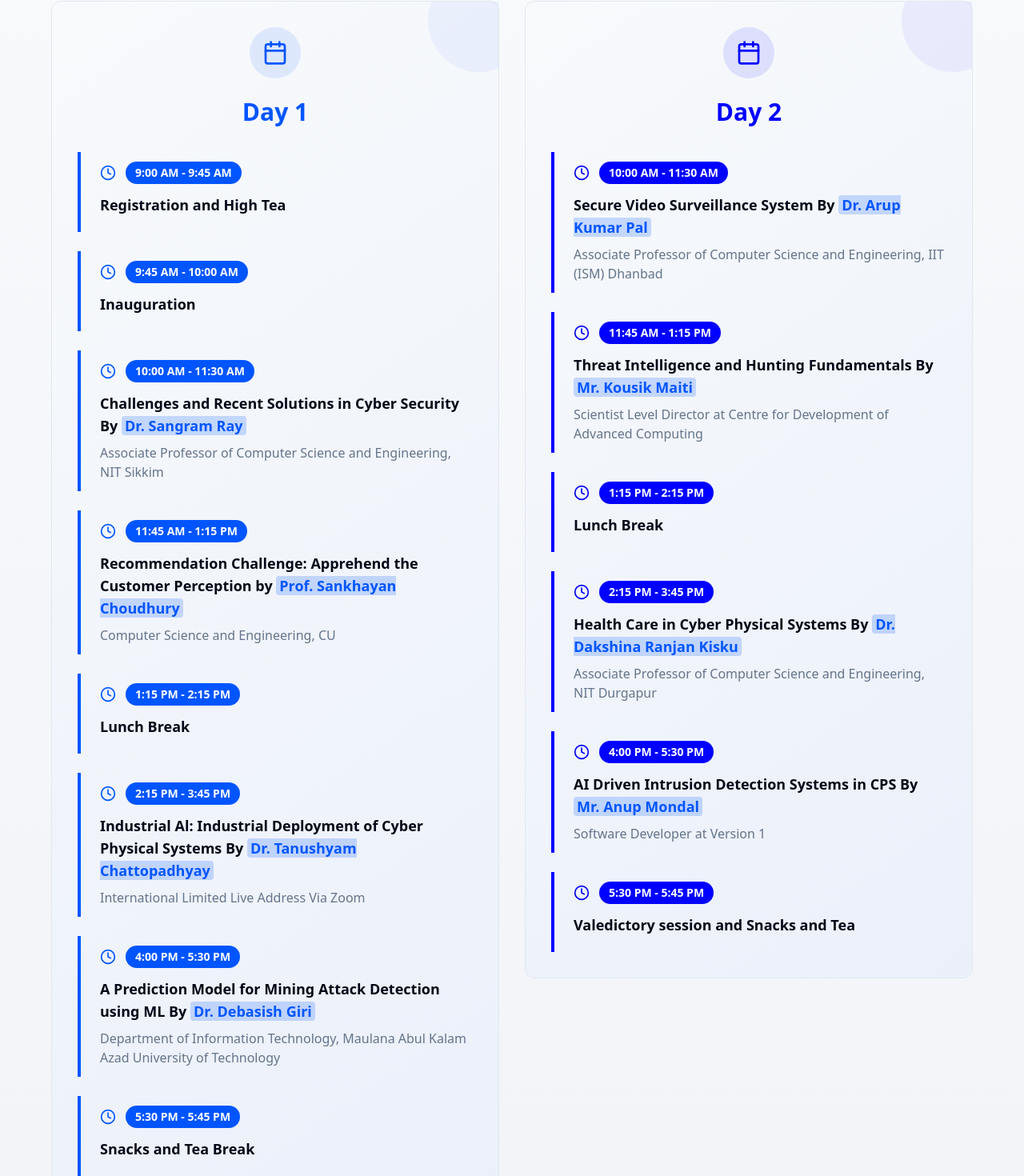
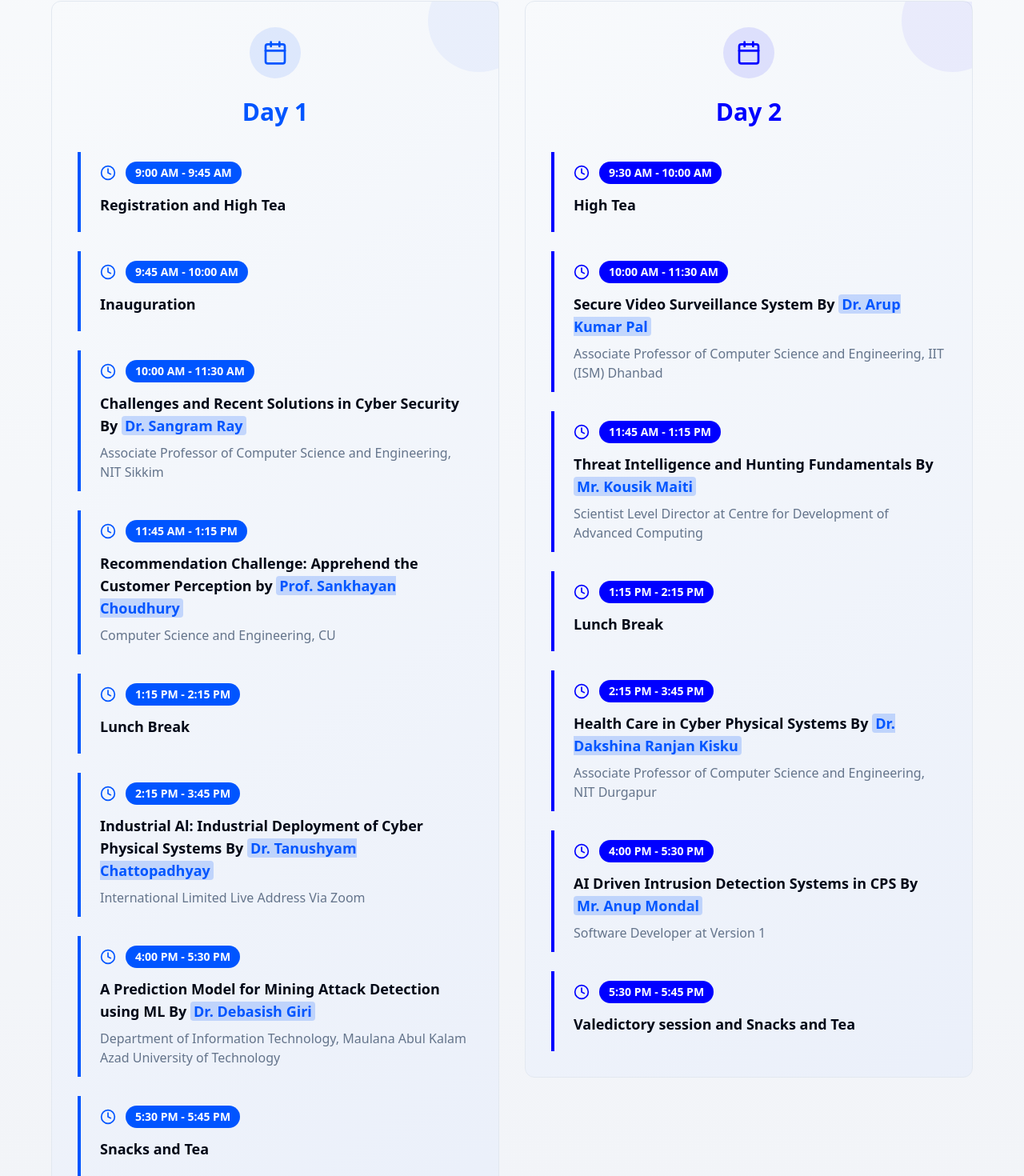
Before and after one commit to leo-soumyajit/seminar-website-it-dept, a React (Vite) app: page / in a window 1280 px wide. Shown: the part 4599-6069 px from the top of the page at 80% size. Built offline with nearby package versions, Linux system fonts and the light colour scheme.

Commit message:
schedule changes

```diff
--- a/src/data/content.ts
+++ b/src/data/content.ts
@@ -92,13 +92,14 @@ export const content = {
   { time: "1:15 PM - 2:15 PM", topic: "Lunch Break", speaker: "" },
   { time: "2:15 PM - 3:45 PM", topic: "Industrial Al: Industrial Deployment of Cyber Physical Systems By Dr. Tanushyam Chattopadhyay", speaker: "International Limited Live Address Via Zoom" },
   { time: "4:00 PM - 5:30 PM", topic: "A Prediction Model for Mining Attack Detection using ML By Dr. Debasish Giri", speaker: "Department of Information Technology, Maulana Abul Kalam Azad University of Technology" },
-  { time: "5:30 PM - 5:45 PM", topic: "Snacks and Tea Break", speaker: "" }
+  { time: "5:30 PM - 5:45 PM", topic: "Snacks and Tea", speaker: "" }
 ]
 
       },
       day2: {
         title: "Day 2",
         sessions: [
+  { time: "9:30 AM - 10:00 AM", topic: "High Tea", speaker: "" },
   { time: "10:00 AM - 11:30 AM", topic: "Secure Video Surveillance System By Dr. Arup Kumar Pal", speaker: "Associate Professor of Computer Science and Engineering, IIT (ISM) Dhanbad" },
   { time: "11:45 AM - 1:15 PM", topic: "Threat Intelligence and Hunting Fundamentals By Mr. Kousik Maiti", speaker: "Scientist Level Director at Centre for Development of Advanced Computing" },
   { time: "1:15 PM - 2:15 PM", topic: "Lunch Break", speaker: "" },
@@ -240,12 +241,13 @@ export const content = {
           { time: "দুপুর ১:১৫ - ২:১৫", topic: "মধ্যাহ্ন বিরতি", speaker: "" },
           { time: "দুপুর ২:১৫ - ৩:৪৫", topic: "ইন্ডাস্ট্রিয়াল এআই: ইন্ডাস্ট্রিয়াল ডিপ্লয়মেন্ট অফ সাইবার ফিজিক্যাল সিস্টেমস - ডঃ তনুশ্যাম চট্টোপাধ্যায়", speaker: "সিরিয়াস ডিজিটেক ইন্টারন্যাশনাল লিমিটেড (আদানি আইএইচসি যৌথ উদ্যোগ)" },
           { time: "বিকাল ৪:০০ - ৫:৩০", topic: "এ প্রেডিকশন মডেল ফর মিশিং অ্যাটাক ডিটেকশন ইউজিং এমএল - ডঃ দেবাশিস গিরি", speaker: "ইনফরমেশন টেকনোলজি বিভাগ, মৌলানা আবুল কালাম আজাদ প্রযুক্তি বিশ্ববিদ্যালয়" },
-          { time: "বিকাল ৫:৩০ - ৫:৪৫", topic: "নাস্তা এবং চা বিরতি", speaker: "" }
+          { time: "বিকাল ৫:৩০ - ৫:৪৫", topic: "নাস্তা এবং চা", speaker: "" }
         ]
       },
       day2: {
         title: "দ্বিতীয় দিন",
         sessions: [
+          { time: "সকাল ৯:৩০ - ১০:০০", topic: "হাই টি", speaker: "" },
           { time: "সকাল ১০:০০ - ১১:৩০", topic: "সিকিওর ভিডিও সারভেইল্যান্স সিস্টেম - ডঃ অরূপ কুমার পাল", speaker: "সহযোগী অধ্যাপক কম্পিউটার সায়েন্স অ্যান্ড ইঞ্জিনিয়ারিং বিভাগ, আইআইটি, ধানবাদ" },
           { time: "সকাল ১১:৪৫ - দুপুর ১:১৫", topic: "থ্রেট ইন্টেলিজেন্স অ্যান্ড হান্টিং ফান্ডামেন্টালস - শ্রী কৌশিক মাইতি", speaker: "সেন্টার ফর ডেভেলপমেন্ট অফ অ্যাডভান্সড কম্পিউটিং (সি-ড্যাক), কলকাতা" },
           { time: "দুপুর ১:১৫ - ২:১৫", topic: "মধ্যাহ্ন বিরতি", speaker: "" },
```
